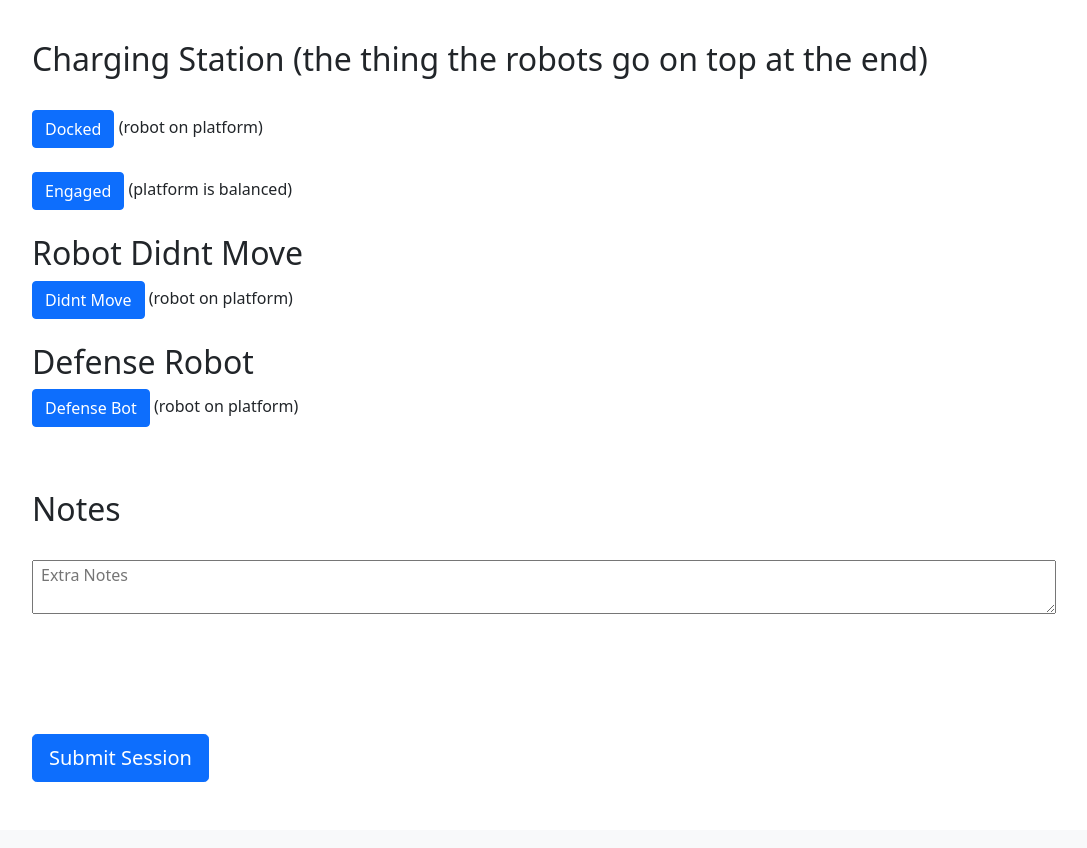
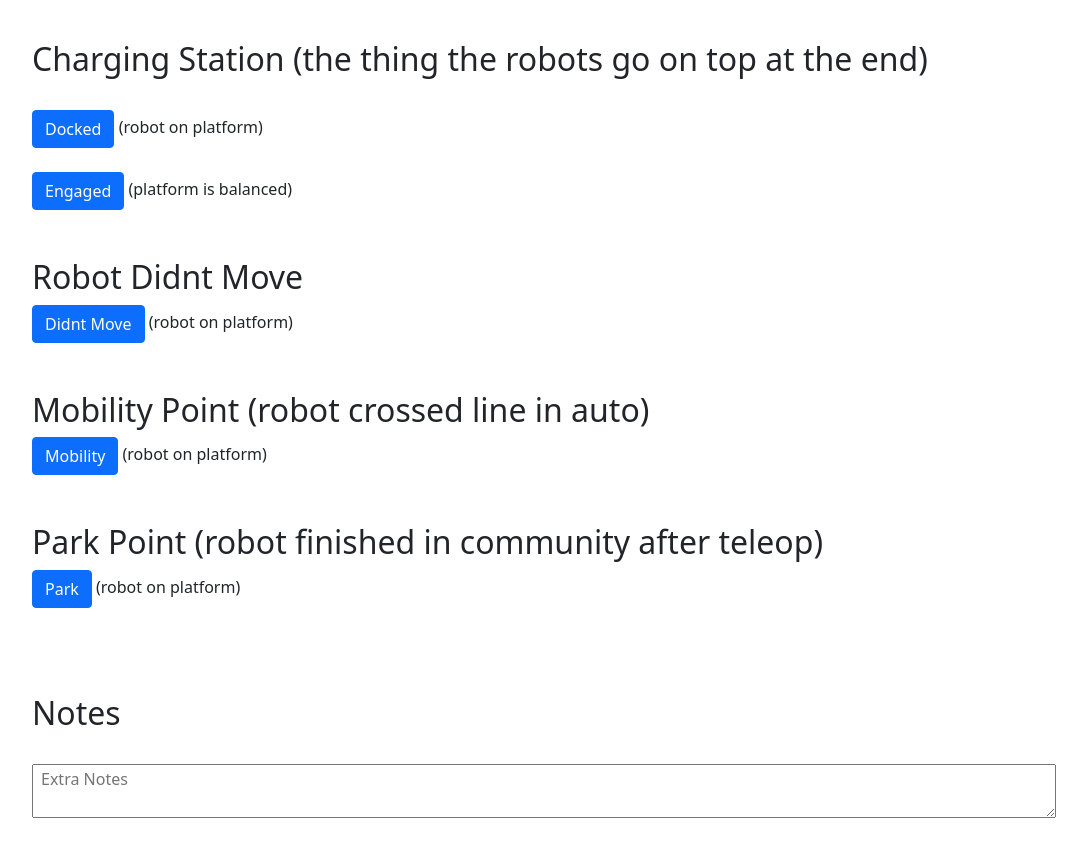
Before and after one commit to AvyukthN/ScoutingApp2023, a Flask app: page /observing in a window 1280 px wide. Shown: the part 1999-2847 px from the top of the page, without its empty margins (96-1183 px from the left). Before the commit the page ends 2781 px from the top, so only its background shows below. Run offline with Flask 2, Linux system fonts and the light colour scheme; parts of the project's set-up code (start-up, migrations or seed data) failed here and were passed over.

Commit message:
semantic data added

```diff
--- a/app.py
+++ b/app.py
@@ -397,6 +397,8 @@ def observation():
 			'match_number': request.json['match_number'],
 			'defense_bot': request.json['defense_bot'],
 			'no_move': request.json['no_move'],
+			'park': request.json['park'],
+			'mobility': request.json['mobility'],
 			'notes': request.json['notes']
 		}
 
--- /dev/null
+++ b/observations/2023-03-09_18-09-34-887583.csv
@@ -0,0 +1,2 @@
+,time,team_name,high,high-auto,mid,mid-auto,low,low-auto,high_link_pts,mid_link_pts,low_link_pts,high_link_pts_auto,mid_link_pts_auto,low_link_pts_auto,total_pts,engaged,engaged_auto,docked,docked_auto,match_number,defense_bot,no_move,park,mobility,notes,high_link_auto_pts,mid_link_auto_pts,low_link_auto_pts
+0,2023-03-09_18-09-34-887583,12,0,0,0,0,0,0,0,0,0,0,0,0,0,False,False,False,False,,False,False,True,True,,0,0,0
--- a/templates/observing.html
+++ b/templates/observing.html
@@ -249,11 +249,18 @@
 		<button type="submit" onclick="toggle_engage(this.id)" id="engaged" class="btn btn-primary">Engaged</button> <a>(platform is balanced)</a>
 	</div>
 	<br>
+	<br>
 	<h2 style="margin-left: 10%;">Robot Didnt Move</h2>
 	<button style = "margin-left: 10%" type="submit" onclick="robot_move(this.id)" id="didnt_move" class="btn btn-primary">Didnt Move</button> <a>(robot on platform)</a>	<br>
 	<br>
-	<h2 style="margin-left: 10%;">Defense Robot</h2>
-	<button style = "margin-left: 10%" type="submit" onclick="defense_bot(this.id)" id="defense_bot" class="btn btn-primary">Defense Bot</button> <a>(robot on platform)</a>	<br>
+	<br>
+	<h2 style="margin-left: 10%;">Mobility Point (robot crossed line in auto)</h2>
+	<button style = "margin-left: 10%" type="submit" onclick="toggle_mobility(this.id)" id="mobility" class="btn btn-primary">Mobility</button> <a>(robot on platform)</a>	<br>
+	<br>
+	<br>
+	<h2 style="margin-left: 10%;">Park Point (robot finished in community after teleop)</h2>
+	<button style = "margin-left: 10%" type="submit" onclick="toggle_park(this.id)" id="defense_bot" class="btn btn-primary">Park</button> <a>(robot on platform)</a>	<br>
+	<br>
 	<br>
     <h2 style="margin-left: 10%; margin-top: 3%;">Notes</h2>
 	<br>
@@ -265,6 +272,7 @@
         <!-- <button onclick = "submit()" type="submit" class="btn btn-primary mb-3" name="notes" value="notes">Save Session Notes</button> -->
     </form>
     <br>
+	<br>
     <br>
     <br>
     <br>
@@ -281,6 +289,36 @@
 	var defensive = false;
 	var no_move = false;
 	var side = "left";
+	var mobility = false;
+	var park = false;
+
+	function toggle_mobility(id){
+		mobility = !(mobility);
+
+		const elem = document.getElementById(id);
+		const class_t = elem.className;
+
+		if (class_t == 'btn btn-primary'){
+			elem.className = 'btn btn-secondary';
+		}
+		if (class_t == 'btn btn-secondary'){
+			elem.className = 'btn btn-primary';
+		}
+	}
+
+	function toggle_park(id){
+		park = !(park);
+
+		const elem = document.getElementById(id);
+		const class_t = elem.className;
+
+		if (class_t == 'btn btn-primary'){
+			elem.className = 'btn btn-secondary';
+		}
+		if (class_t == 'btn btn-secondary'){
+			elem.className = 'btn btn-primary';
+		}
+	}
 
 	function toggle_side(id){
 		if (id == "left_side"){
@@ -526,7 +564,9 @@
 			"engaged_auto": engaged_auto,
 			"defense_bot": defensive,
 			"no_move": no_move,
-			"side": side
+			"side": side,
+			"park": park,
+			"mobility": mobility
 		};
 
 		console.log(team_data);
```
Also changed, not shown: 1 other file.
